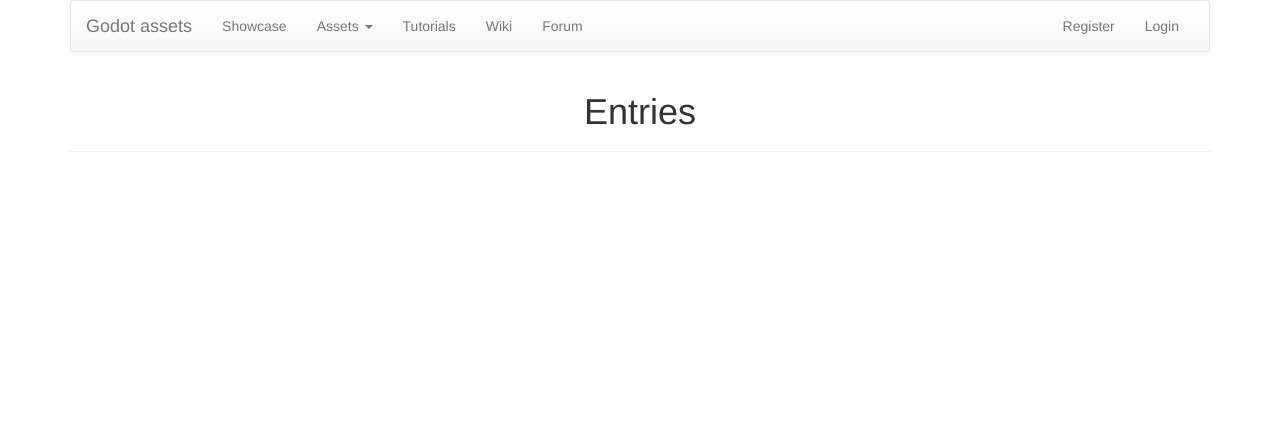
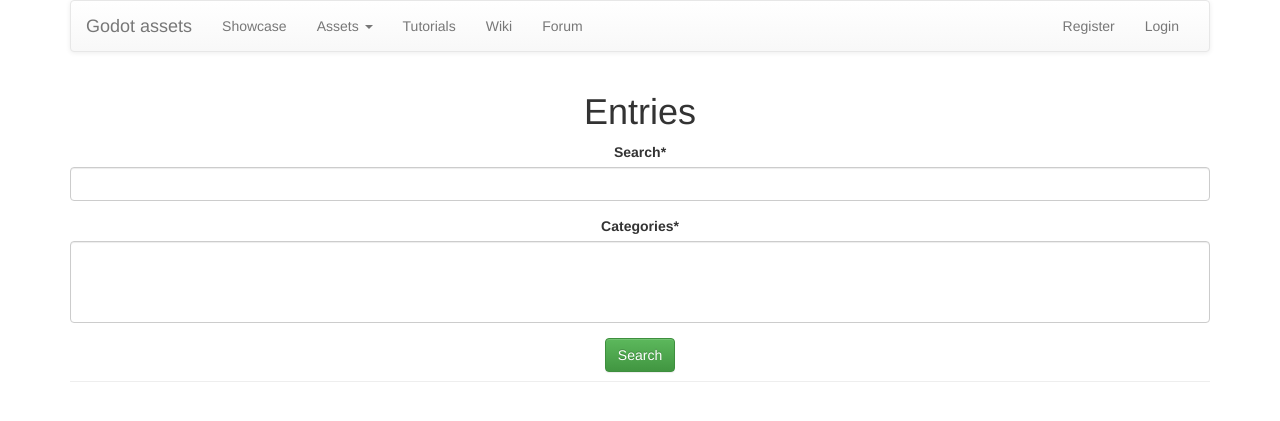
Before and after one commit to bushig/devshaft, a Django app: template assets/templates/assets_list.html in a window 1280 px wide. Shown: the top 421 px of the page. Run offline with Django 3.2, Linux system fonts and the light colour scheme; the template is opened without the code that fills it: values that come from a table or form of the project are taken from there, others are empty; parts of the project's set-up code (start-up, migrations or seed data) failed here and were passed over; some libraries are stand-ins or nearby versions.

Commit message:
Added search form

```diff
--- a/assets/forms.py
+++ b/assets/forms.py
@@ -1,7 +1,7 @@
 from django import forms
 from django.forms.models import BaseModelFormSet, modelformset_factory, inlineformset_factory
 
-from .models import Entry, VersionHistory, EntryImage
+from .models import Entry, VersionHistory, EntryImage, Category
 
 
 class EntryForm(forms.ModelForm):
@@ -35,3 +35,10 @@ class VersionFormEdit(forms.ModelForm):
 
 #Edit entry images formset TODO:REFACTOR
 EntryImageFormSet=inlineformset_factory(Entry, EntryImage, fields=('image',), extra=5, max_num=5)
+
+
+class AssetsSearch(forms.Form):
+    q = forms.CharField(max_length=120, label='Search') #search query
+    c = forms.ModelMultipleChoiceField(Category.objects.all(), label='Categories') #category
+    class Meta:
+        fields = ('search', 'categories')
--- a/assets/templates/assets_add_entry.html
+++ b/assets/templates/assets_add_entry.html
@@ -4,7 +4,7 @@
 {% block content %}
     <div class="col-lg-6 col-lg-offset-3">
 
-        <form method="post">
+        <form method="post" enctype="multipart/form-data">
             {% csrf_token %}
             {{ form | crispy }}
 
--- a/assets/templates/assets_list.html
+++ b/assets/templates/assets_list.html
@@ -1,7 +1,14 @@
 {% extends 'base.html' %}
+{% load crispy_forms_tags %}
+
 {% block page_header %}
         <h1>Entries</h1>
+    <form method="get" action=".">
+    {{ search |crispy }}
+    <input type="submit" class="btn btn-success" value="Search">
+    </form>
 {% endblock %}
+
 {% block content %}
     <div class="row">
     {% for entry in entries %}
```
Also changed, not shown: assets/views.py (+4 -3 lines), 1 other file.
